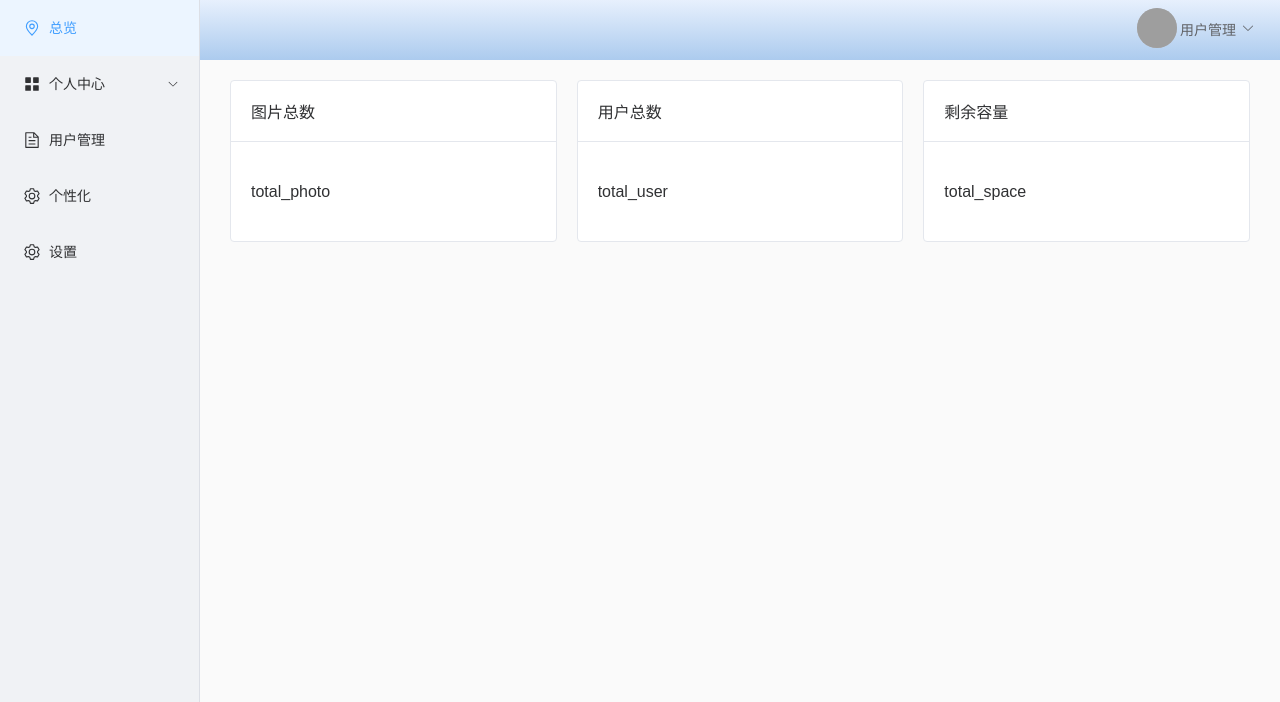
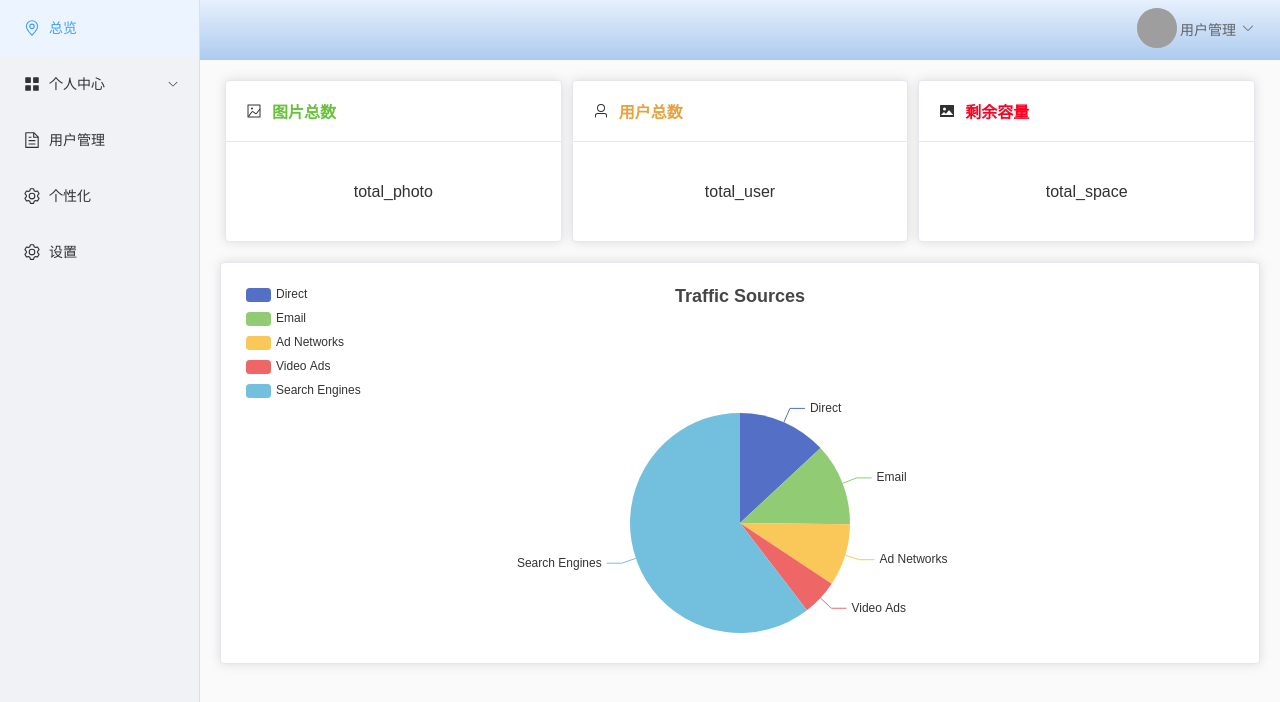
Before and after one commit to oriental1212/LuckCatUi, a Vue app: page /background/backgroundview in a window 1280 px wide. Shown: the top 702 px of the page. Built offline with nearby package versions, Linux system fonts and the light colour scheme; grey boxes are pictures that could not be loaded.

Commit message:
修改后台总览样式，加入echarts

```diff
--- a/package.json
+++ b/package.json
@@ -12,8 +12,10 @@
     "@element-plus/icons": "^0.0.11",
     "animate.css": "^4.1.1",
     "axios": "^1.3.4",
+    "echarts": "^5.4.1",
     "element-plus": "^2.2.36",
     "vue": "^3.2.45",
+    "vue-echarts": "^6.5.4",
     "vue-router": "^4.1.6",
     "vuex": "^4.0.2"
   },
@@ -22,7 +24,9 @@
     "eslint": "^8.36.0",
     "eslint-config-prettier": "^8.7.0",
     "eslint-plugin-vue": "^9.9.0",
+    "node-sass": "^8.0.0",
     "prettier": "2.8.4",
+    "sass-loader": "^13.2.1",
     "vite": "^4.1.0",
     "vite-plugin-eslint": "^1.8.1"
   }
--- a/src/main.js
+++ b/src/main.js
@@ -6,5 +6,12 @@ import router from "@/router/index.js";
 import App from "./App.vue";
 import store from "@/vuex/index.js";
 import "animate.css";
+import * as ElementPlusIconsVue from '@element-plus/icons-vue'
 
-createApp(App).use(ElementPlus).use(router).use(store).mount("#app");
+const app = createApp(App)
+app.use(ElementPlus).use(router).use(store).mount("#app");
+
+// 注册所有图标
+for (const [key, component] of Object.entries(ElementPlusIconsVue)) {
+    app.component(key, component)
+}
--- a/src/views/console/back-ground-view.vue
+++ b/src/views/console/back-ground-view.vue
@@ -1,34 +1,55 @@
 <template>
     <router-view>
-        <el-row :gutter="20" justify="space-between" style="margin: 0;">
+        <!-- 数据总览 -->
+        <el-row :gutter="10" justify="space-between" style="margin: 0;">
                 <el-col :span="8">
-                <el-card class="box-card" shadow="never">
+                    <el-card class="box-card" shadow="always" >
                         <template #header>
                             <div class="card-header">
-                            <span>图片总数</span>
+                                <el-icon>
+                                    <Picture />
+                                </el-icon>
+                                <span style="color:#67C23A">
+                                    图片总数
+                                </span>
                             </div>
                         </template>
-                    <div style="height: 60px; display: flex; align-items: center;">{{ state.total_photo }}</div>
+                        <div class="card-body">{{ state.total_photo }}</div>
+                    </el-card>
+                </el-col>
+                <el-col :span="8" >
+                    <el-card class="box-card" shadow="always">
+                        <template #header>
+                            <div class="card-header">
+                                <el-icon>
+                                    <User />
+                                </el-icon>
+                                <span style="color:#E6A23C">用户总数</span>
+                            </div>
+                        </template>
+                        <div class="card-body">{{ state.total_user }}</div>
                     </el-card>
                 </el-col>
                 <el-col :span="8">
-                <el-card class="box-card" shadow="never">
+                    <el-card class="box-card" shadow="always">
                         <template #header>
                             <div class="card-header">
-                            <span>用户总数</span>
+                                <el-icon>
+                                    <PictureFilled />
+                                </el-icon>
+                                <span style="color:#fd0221">剩余容量</span>
                             </div>
                         </template>
-                    <div style="height: 60px; display: flex; align-items: center;">{{ state.total_user }}</div>
+                        <div class="card-body">{{ state.total_space }}</div>
                     </el-card>
                 </el-col>
-            <el-col :span="8">
-                <el-card class="box-card" shadow="never">
-                    <template #header>
-                        <div class="card-header">
-                            <span>剩余容量</span>
-                        </div>
-                    </template>
-                    <div style="height: 60px; display: flex; align-items: center;">{{ state.total_space }}</div>
+
+        </el-row>
+        <!-- 可视化图表 -->
+        <el-row :gutter="20" justify="space-between" style="padding-top: 20px;">
+            <el-col>
+                <el-card class="chart">
+                    <v-chart class="chart" :option="option" />
                 </el-card>
             </el-col>
         </el-row>
@@ -36,10 +57,68 @@
 </template>
 
 <script setup>
-import { reactive } from "vue";
+import { ref, provide, reactive } from "vue";
+// 引入图表vue-echarts
+import { use } from "echarts/core";
+import { CanvasRenderer } from "echarts/renderers";
+import { PieChart } from "echarts/charts";
+import {
+    TitleComponent,
+    TooltipComponent,
+    LegendComponent
+} from "echarts/components";
+import VChart, { THEME_KEY } from "vue-echarts";
+//应用主题，dark为暗色主题
+provide(THEME_KEY, "");
+
+use([
+    CanvasRenderer,
+    PieChart,
+    TitleComponent,
+    TooltipComponent,
+    LegendComponent
+]);
+//echarts配置
+const option = ref({
+    title: {
+        text: "Traffic Sources",
+        left: "center"
+    },
+    tooltip: {
+        trigger: "item",
+        formatter: "{a} <br/>{b} : {c} ({d}%)"
+    },
+    legend: {
+        orient: "vertical",
+        left: "left",
+        data: ["Direct", "Email", "Ad Networks", "Video Ads", "Search Engines"]
+    },
+    series: [
+        {
+            name: "Traffic Sources",
+            type: "pie",
+            radius: "55%",
+            center: ["50%", "60%"],
+            data: [
+                { value: 335, name: "Direct" },
+                { value: 310, name: "Email" },
+                { value: 234, name: "Ad Networks" },
+                { value: 135, name: "Video Ads" },
+                { value: 1548, name: "Search Engines" }
+            ],
+            emphasis: {
+                itemStyle: {
+                    shadowBlur: 10,
+                    shadowOffsetX: 0,
+                    shadowColor: "rgba(0, 0, 0, 0.5)"
+                }
+            }
+        }
+    ]
+});
 
 const state = reactive({
-    total_user : "total_user",
+    total_user: "total_user",
     total_photo: "total_photo",
     total_space: "total_space",
     personal_photo: "personal_photo",
@@ -48,7 +127,32 @@ const state = reactive({
 </script>
 
 <style>
-.el-card{
+.el-card {
     height: 160px;
 }
+
+.card-header {
+    vertical-align: middle;
+    /* 图标和文字对齐*/
+    display: flex;
+    align-items: center;
+}
+
+.card-header span {
+    margin-left: 10px;
+    font-weight: bold
+}
+
+.card-body {
+    height: 60px;
+    display: flex;
+    flex-direction: row;
+    align-items: center;
+    justify-content: center;
+}
+
+.chart {
+    height: 400px;
+}
+
 </style>
```
Lines whose indentation alone changed are shown as unchanged.
